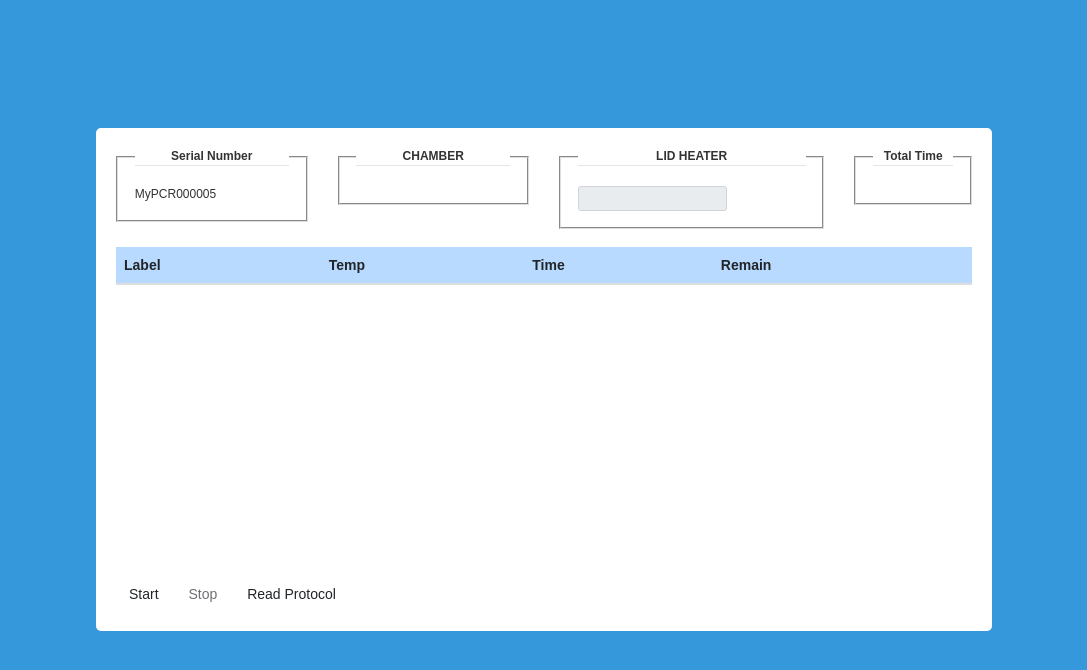
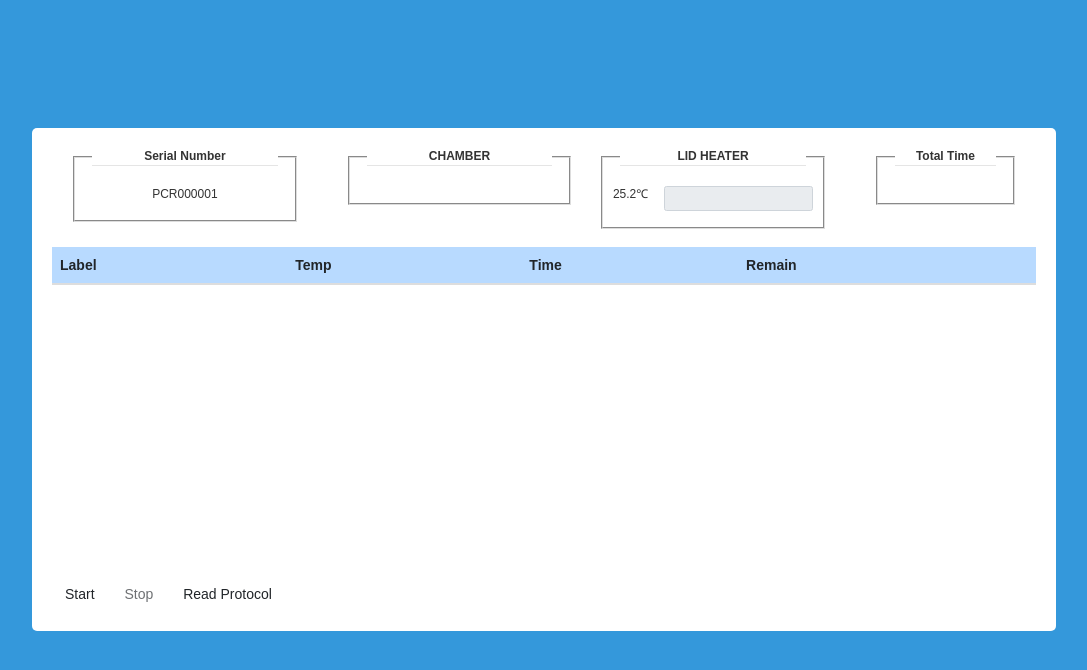
Before and after one commit to bio-it/LabgeniusWeb, a Flask app: page / in a window 1280 px wide. Shown: the top 670 px of the page, without its empty margins (96-1183 px from the left). Run offline with Flask 2, Linux system fonts and the light colour scheme; lists and menus that the app fills with data are empty; some libraries are stand-ins or nearby versions.

Commit message:
2019.07.29 update

```diff
--- a/LabgeniusWeb/routes.py
+++ b/LabgeniusWeb/routes.py
@@ -5,7 +5,7 @@ from flask import Flask, render_template
 app = Flask(__name__)
 
 # Status
-serial_number = "MyPCR000005"
+serial_number = "PCR000001"
 chamber = "25.2℃"
 lid_heater = "25.2℃"
 total_time = "00:00:00"
@@ -15,13 +15,7 @@ total_time = "00:00:00"
 # Action Table View
 @app.route('/')
 def main():
-    return render_template('./main.html', serial_number=serial_number)
-
-
-# Protocol List View 수정중
-@app.route('/protocols')
-def protocols():
-    return None
+    return render_template('./main.html', serial_number=serial_number, lid_heater=lid_heater)
 
 
 # main function
--- a/LabgeniusWeb/static/style.css
+++ b/LabgeniusWeb/static/style.css
@@ -29,7 +29,7 @@ body {
     bottom: 0;
     right: 0;
     margin: 10% auto;
-    min-width: 70%;
+    min-width: 80%;
 }
 
 .table-box {
@@ -80,6 +80,7 @@ legend {
 }
 
 .status-box-elements {
-    float: left;
-    width: 20%
+    text-align: center;
+    margin-left: auto;
+    margin-right: auto
 }
--- a/LabgeniusWeb/templates/main.html
+++ b/LabgeniusWeb/templates/main.html
@@ -25,9 +25,9 @@
     <!--  -->
     <div class="container-screen">
         <!--Status Box (Grid)-->
-        <div class="row">
+        <div class="row status-box">
             <!-- Serial Number -->
-            <div class="col-xs-3">
+            <div class="col-3 status-box-elements">
                 <form>
                     <fieldset class="status-border">
                         <legend>Serial Number</legend>
@@ -36,28 +36,31 @@
                 </form>
             </div>
             <!-- Chamber -->
-            <div class="col-xs-3">
+            <div class="col-3 ">
                 <form>
                     <fieldset class="status-border">
                         <legend>CHAMBER</legend>
-                        <div class="controls" id="chamber"></div>
+                        <div class="controls status-box-elements" id="chamber"></div>
                     </fieldset>
                 </form>
             </div>
             <!-- LID Heater-->
-            <div class="col-xs-4">
+            <div class="col-3 ">
                 <form>
                     <fieldset class="status-border">
                         <legend>LID HEATER</legend>
-                        <div class="controls" id="lid-heater"></div>
-                        <input class="input-group-text" type="text"
-                               pattern="/f{}/"
-                               name="LID_HEATER"/>
+                        <div class="row ">
+                            <div class="controls status-box-elements" id="lid-heater">{{ lid_heater }}</div>
+                            <input class="input-group-text status-box-elements" type="text"
+                                   pattern="/f{}/"
+                                   name="LID_HEATER"/>
+                        </div>
+
                     </fieldset>
                 </form>
             </div>
             <!-- total time-->
-            <div class="col-xs-2" id="total-time">
+            <div class="col-2 status-box-elements">
                 <form>
                     <fieldset class="status-border">
                         <legend>Total Time</legend>
@@ -79,16 +82,15 @@
                     <th>Remain</th>
                 </tr>
                 </thead>
-                <tbody id="tbody">
-                <!-- if ReadProtocol button click -->
-                </tbody>
+                <tbody id="tbody"></tbody>
             </table>
         </div>
         <!-- Button Box -->
         <div class="btn-box">
-            <input type="button" class="btn" value="Start" id="btn-start" onclick="start();"/>
-            <input type="button" class="btn" value="Stop" id="btn-stop" onclick="stop();" disabled="disabled"/>
-            <input type="button" class="btn" value="Read Protocol" id="btn-read"/>
+            <input type="button" class="btn-group btn" value="Start" id="btn-start" onclick="start();"/>
+            <input type="button" class="btn-group btn" value="Stop" id="btn-stop" onclick="stop();"
+                   disabled="disabled"/>
+            <input type="button" class="btn-group btn" value="Read Protocol" id="btn-read"/>
         </div>
     </div>
 </div>
```
Also changed, not shown: LabgeniusWeb/static/main.js (+65 -16 lines), LabgeniusWeb/static/js/bootstrap.bundle.js, LabgeniusWeb/static/js/bootstrap.bundle.min.js, README.md.
